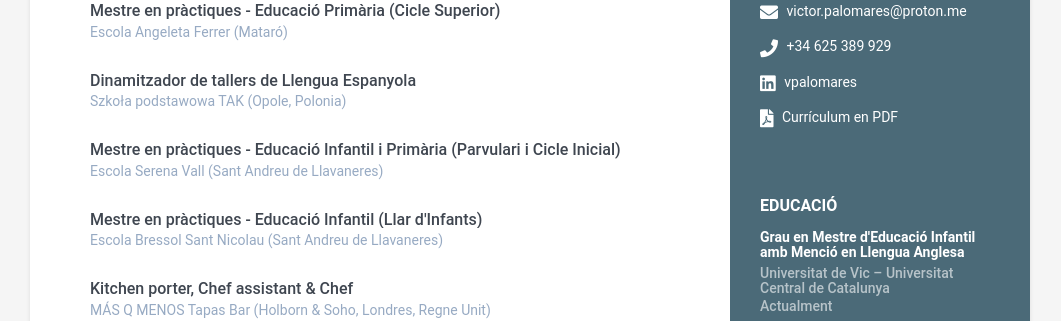
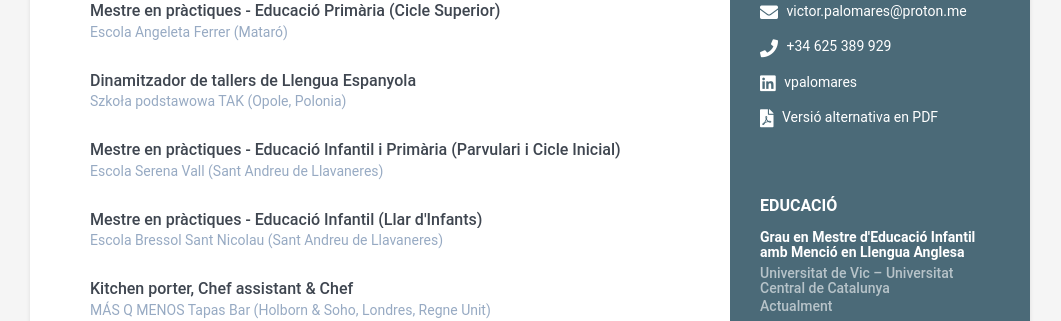
Before and after one commit to vpalomares/cv, a Jekyll site: the page built from index.html, in a window 1280 px wide. Shown: the part 332-653 px from the top of the page, without its empty margins (110-1171 px from the left). Built offline with Jekyll 4.4.1, drawn with Linux system fonts in a browser that asks for light colours.

Commit message:
Update contact.html

```diff
--- a/_includes/contact.html
+++ b/_includes/contact.html
@@ -21,7 +21,7 @@
 
     {% if sidebar.pdf %}
     <li class="pdf"><i class="fas fa-file-pdf"></i>
-      <a href="{{ sidebar.pdf }}" target="_blank">Currículum en PDF</a>
+      <a href="{{ sidebar.pdf }}" target="_blank">Versió alternativa en PDF</a>
     </li>
     {% endif %}
 
```
